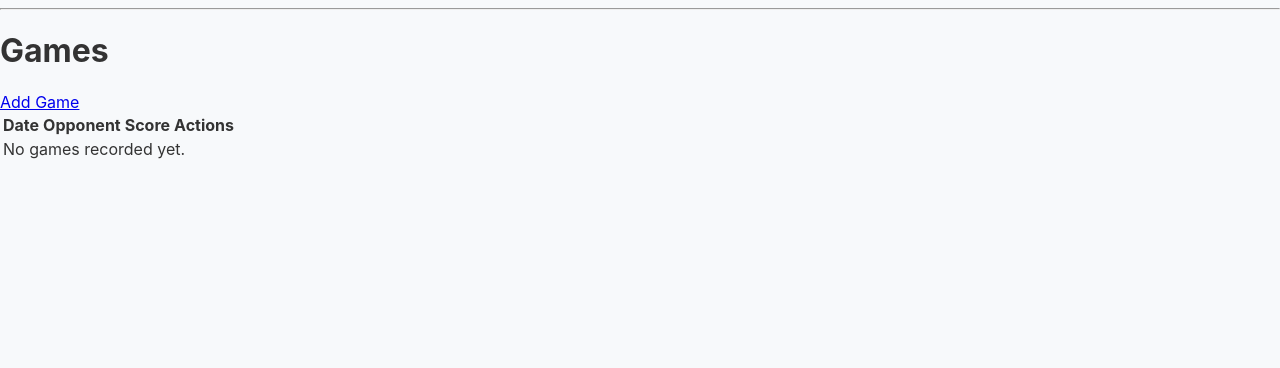
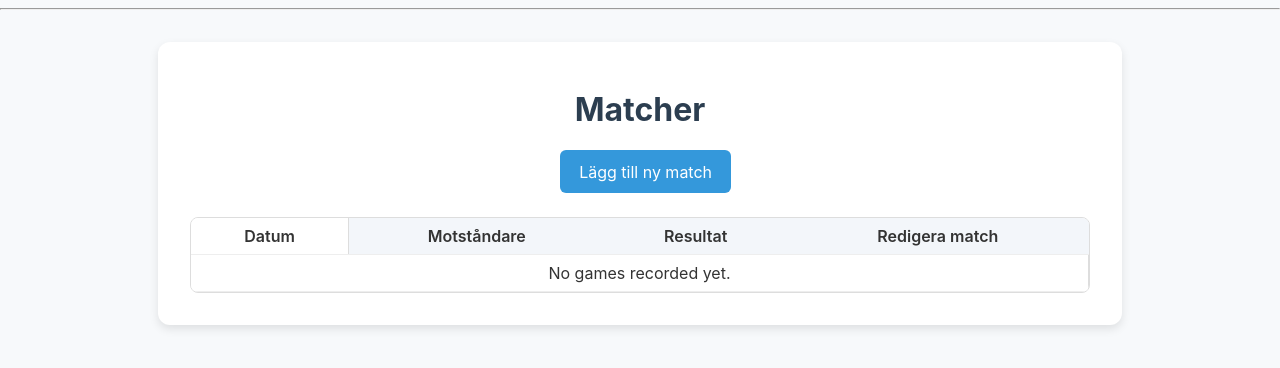
Before and after one commit to EricL03/Floorball_stats, a Django app: page /games/ in a window 1280 px wide. Shown: the part 20-388 px from the top of the page. Run offline with Django 5.2, Linux system fonts and the light colour scheme; data that the repository does not hold is empty.

Commit message:
Added nice styling for the games list page

```diff
--- a/floorball_stats/games/templates/games/list.html
+++ b/floorball_stats/games/templates/games/list.html
@@ -1,14 +1,19 @@
 {% extends "base.html" %} {% block content %}
-<h1>Games</h1>
-<a href="{% url 'games:add' %}">Add Game</a>
+<div class="game-detail-container">
+  <h1 class="page-title">Matcher</h1>
 
-<table class="table">
+  <div class="form-actions" style="margin-bottom: 1.5rem">
+    <a href="{% url 'games:add' %}" class="btn btn-add">Lägg till ny match</a>
+  </div>
+
+  <div class="table-scroll">
+    <table class="styled-table">
       <thead>
         <tr>
-      <th>Date</th>
-      <th>Opponent</th>
-      <th>Score</th>
-      <th>Actions</th>
+          <th>Datum</th>
+          <th>Motståndare</th>
+          <th>Resultat</th>
+          <th>Redigera match</th>
         </tr>
       </thead>
       <tbody>
@@ -17,13 +22,19 @@
           <td>{{ game.date }}</td>
           <td>{{ game.opponent }}</td>
           <td>{{ game.our_score }} - {{ game.opponent_score }}</td>
-      <td>
-        <a href="{% url 'games:detail' game.id %}">View/Edit</a>
+          <td class="delete-cell">
+            <a
+              href="{% url 'games:detail' game.id %}"
+              class="btn btn-save btn-sm"
+              >Redigera</a
+            >
             <a
               href="{% url 'games:delete' game.id %}"
+              class="btn btn-cancel btn-sm"
               onclick="return confirm('Är du säker på att du vill ta bort den här matchen?');"
-          >Delete</a
             >
+              Ta bort
+            </a>
           </td>
         </tr>
         {% empty %}
@@ -33,4 +44,6 @@
         {% endfor %}
       </tbody>
     </table>
+  </div>
+</div>
 {% endblock %}
--- a/floorball_stats/static/css/styles.css
+++ b/floorball_stats/static/css/styles.css
@@ -228,7 +228,7 @@ select {
 
 .btn-add {
   margin-left: 0.7rem;
-  background-color: #2ecc71;
+  background-color: #3498db; /* modern blue tone */
 }
 
 .btn-save {
```
Lines whose indentation alone changed are shown as unchanged.
